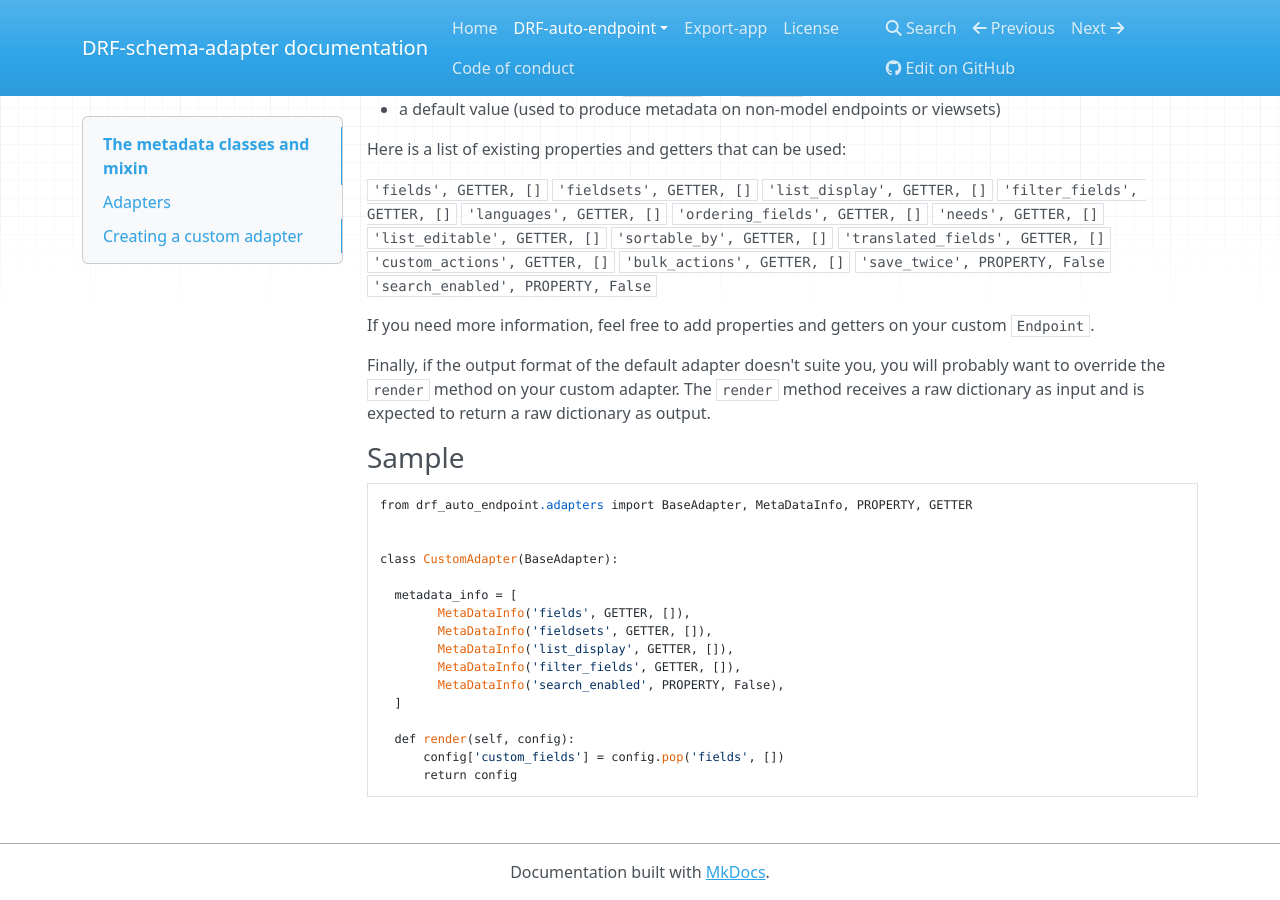
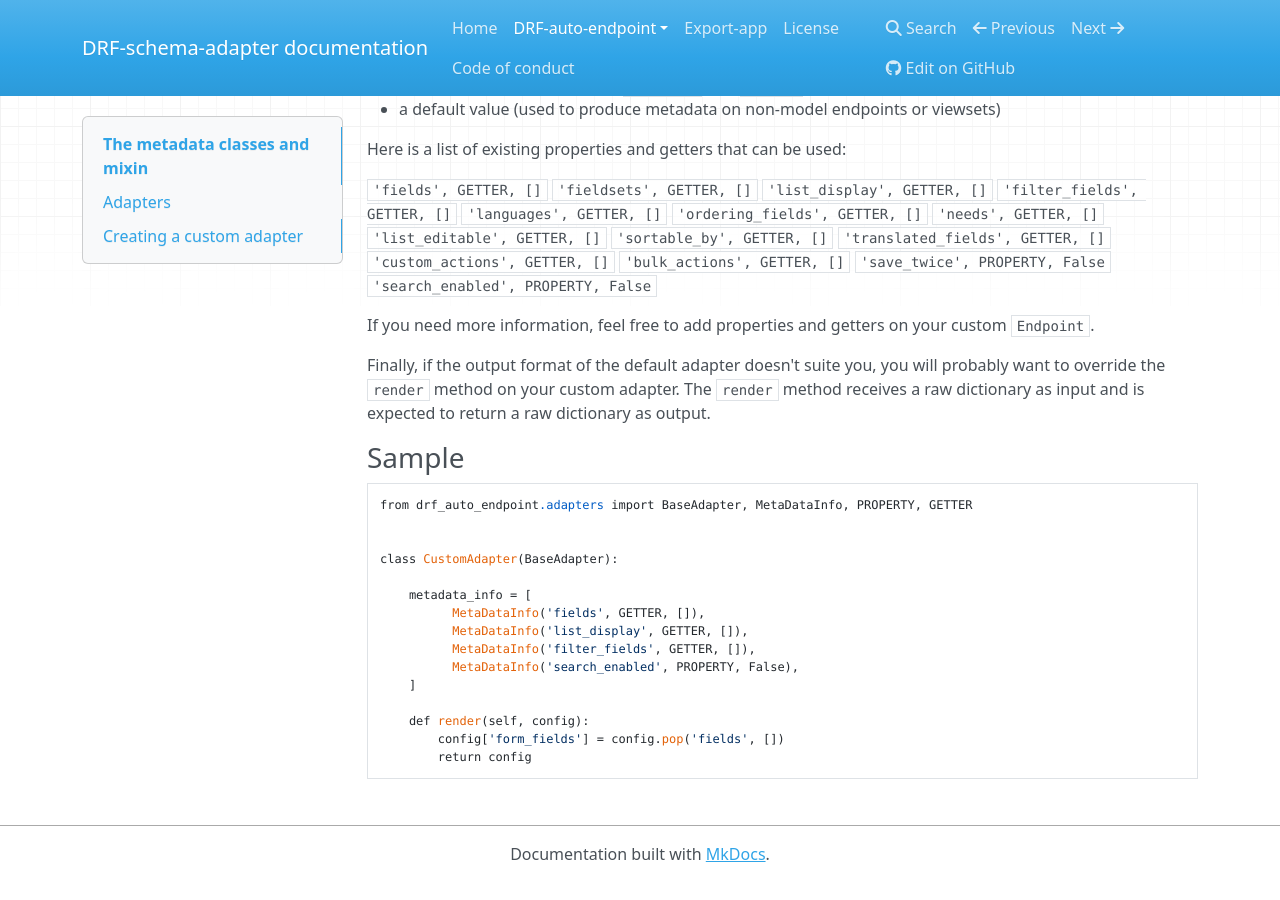
Before and after one commit to drf-forms/drf-schema-adapter, an MkDocs documentation site: the page built from docs/drf_auto_endpoint/metadata.md, in a window 1280 px wide and 900 px high, scrolled down 7279 px. Built offline with MkDocs 1.6.1, drawn with Linux system fonts in a browser that asks for light colours; nearby versions of some CDN libraries; old or Windows-style settings are respelled for this version of MkDocs.

Commit message:
:book: fix indentation

````diff
--- a/docs/drf_auto_endpoint/metadata.md
+++ b/docs/drf_auto_endpoint/metadata.md
@@ -438,15 +438,14 @@ from drf_auto_endpoint.adapters import BaseAdapter, MetaDataInfo, PROPERTY, GETT
 
 class CustomAdapter(BaseAdapter):
 
-  metadata_info = [
-        MetaDataInfo('fields', GETTER, []),
-        MetaDataInfo('fieldsets', GETTER, []),
-        MetaDataInfo('list_display', GETTER, []),
-        MetaDataInfo('filter_fields', GETTER, []),
-        MetaDataInfo('search_enabled', PROPERTY, False),
-  ]
+    metadata_info = [
+          MetaDataInfo('fields', GETTER, []),
+          MetaDataInfo('list_display', GETTER, []),
+          MetaDataInfo('filter_fields', GETTER, []),
+          MetaDataInfo('search_enabled', PROPERTY, False),
+    ]
 
-  def render(self, config):
-      config['custom_fields'] = config.pop('fields', [])
-      return config
+    def render(self, config):
+        config['form_fields'] = config.pop('fields', [])
+        return config
 ```
````
